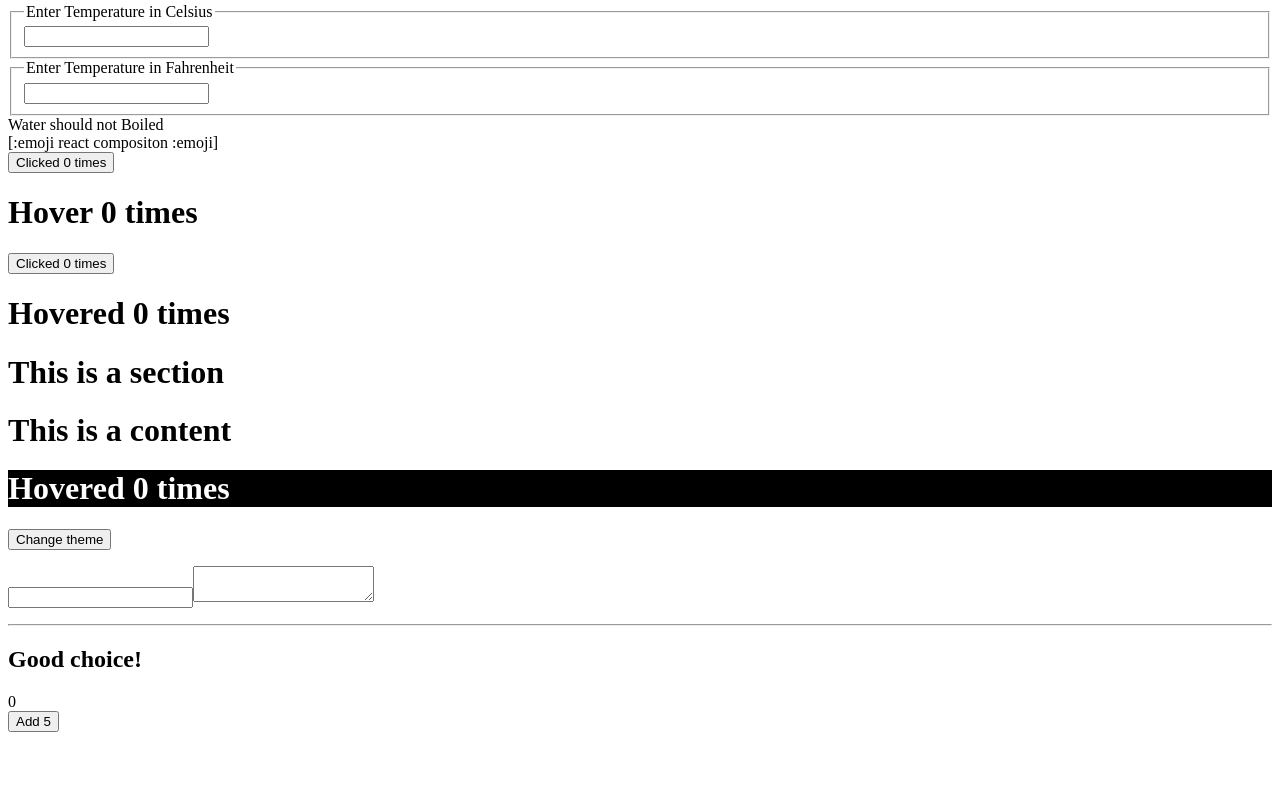
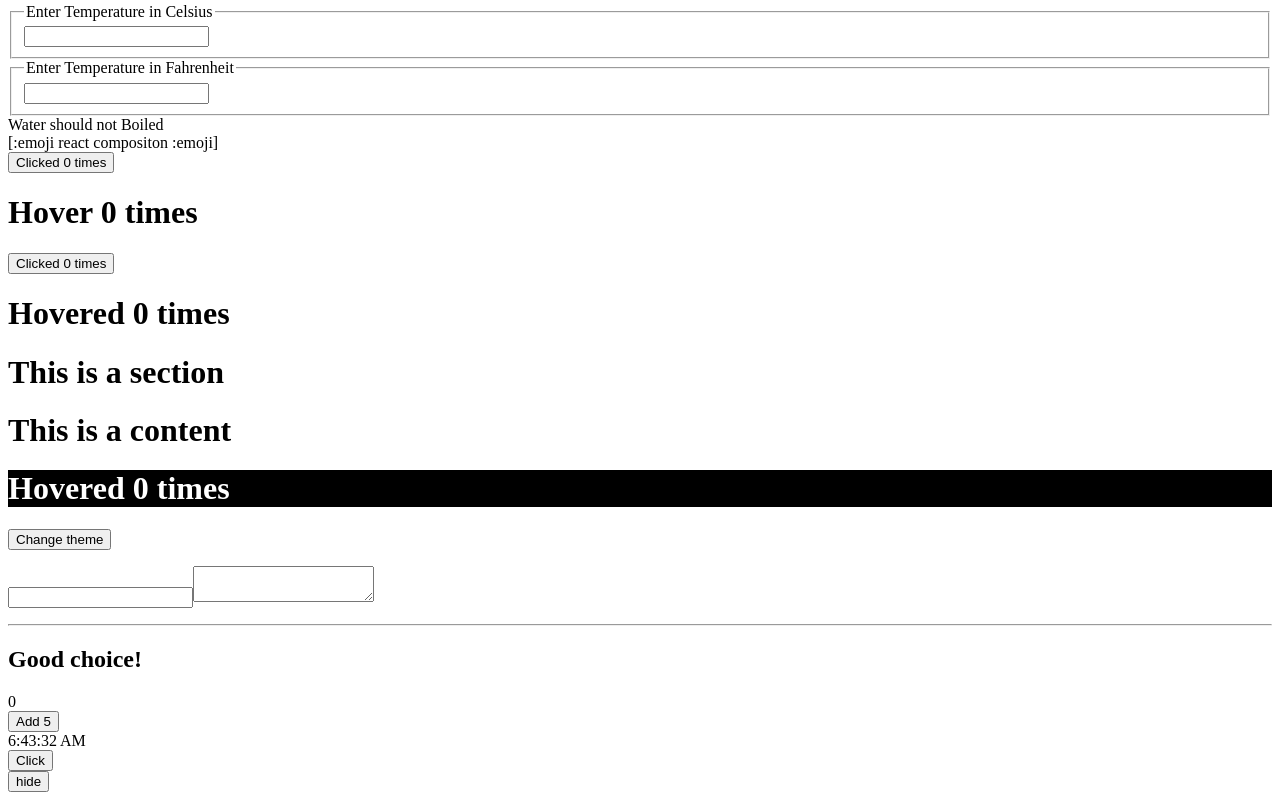
Before and after one commit to arifhossanit/my-react, a React (Create React App) app: page / in a window 1280 px wide. Shown: the part 515-1315 px from the top of the page. Before the commit the page ends 1255 px from the top, so only its background shows below. Built offline with nearby package versions, Linux system fonts and the light colour scheme.

Commit message:
useEffect

```diff
--- a/src/App.js
+++ b/src/App.js
@@ -14,6 +14,7 @@
 import HoverCounter2 from './components/renderprops/HoverCounter';
 // import Text from './components/inheritance/Text';
 import Calculator from './components/TemCal/Calculator';
+import MyComponent from './hook/MyComponent';
 import SetCounter from './hook/SetCounter';
 import Todo from './hook/Todo';
 
@@ -28,8 +29,14 @@
                 return{theme:'dark'}
             })
         },
+        show: true,
     }
 
+    setShow=()=>{
+        this.setState((state,props)=>({
+            show: !state.show
+        }))
+    }
     render(){
         const quantities=[1,2,3];
 
@@ -64,6 +71,14 @@
                 </ThemeContext.Provider>
                 <Todo/>
                 <SetCounter/>
+
+                <div>{this.state.show && <MyComponent/>}</div>
+                <div>
+                    <button type='button' onClick={this.setShow}>
+                        {this.state.show ?'hide':'show'}
+                    </button>
+
+                </div>
             </>
         );
     }
--- a/src/components/contextapi/Counter3.js
+++ b/src/components/contextapi/Counter3.js
@@ -1,6 +1,6 @@
 import React from 'react';
 
-export class Counter extends React.Component {
+export class Counter3 extends React.Component {
     state ={
         count:0,
     };
@@ -17,4 +17,4 @@
   }
 }
 
-export default Counter
+export default Counter3
--- /dev/null
+++ b/src/hook/MyComponent.js
@@ -0,0 +1,37 @@
+import React, { useEffect, useState } from 'react';
+
+export default function MyComponent() {
+    const [count, setCount]=useState(0);
+    const [date, setDate]=useState(new Date());
+
+    //use effect take teo param, one is call back functionthat update component and secound param take a dependency array which base take decision component should update or not
+    useEffect(()=>{
+        console.log('updating document title');
+        document.title = `Clicked ${count} times`;
+    },[count])
+
+
+    const addClick=()=>{
+        setCount((prevCount)=> prevCount+1);
+    }
+
+    const tick=()=>{
+        setDate(new Date());
+    }
+
+    useEffect(()=>{
+        console.log('updating date');
+        const interval=setInterval(tick,1000);
+        return ()=>{
+            console.log('com unmounted');
+            clearInterval(interval);
+        }
+    },[])
+
+  return (
+    <div>
+        <div>{date.toLocaleTimeString()}</div>
+        <button type='button' onClick={addClick}>Click</button>
+    </div>
+  )
+}
```
